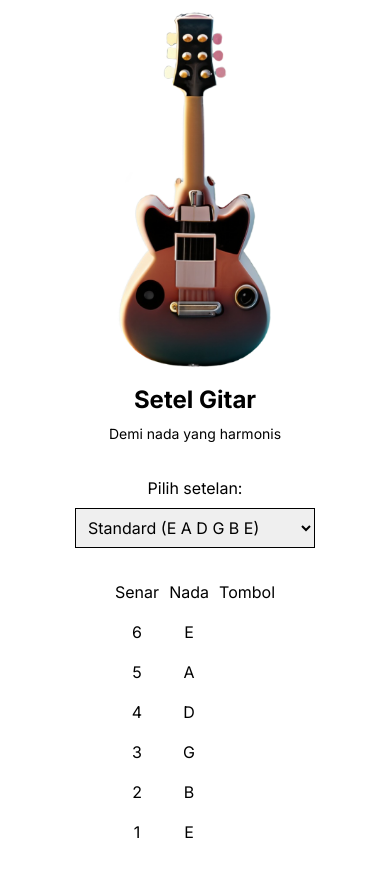
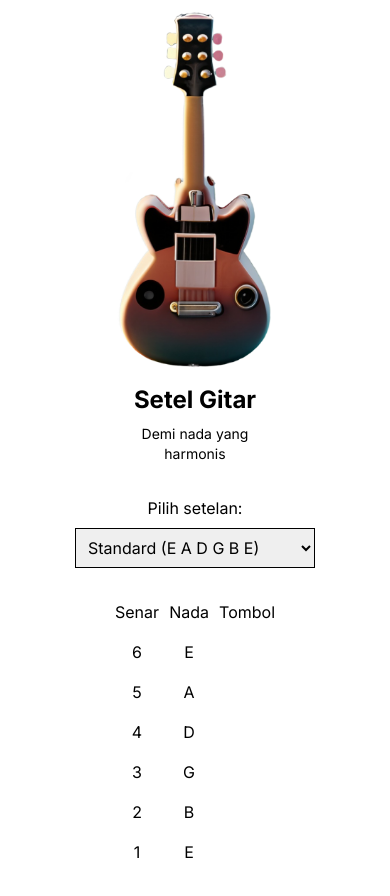
Before and after one commit to ekadk/dmgt, a Next.js app: page /setel in a window 390 px wide. Built offline with nearby package versions, Linux system fonts and the light colour scheme.

Commit message:
add: responsiveness to Setel Page

```diff
--- a/app/setel/page.tsx
+++ b/app/setel/page.tsx
@@ -1,142 +1,31 @@
-"use client";
+import Title from "@/components/Title";
+import SetelanConfig from "@/components/setel/SetelanConfig";
 
 import Image from "next/image";
-import React, { useState } from "react";
 
 export default function Setel() {
-  const [pilihan, setPilihan] = useState(0);
-
-  const gantiSetelan = (e: any) => {
-    setPilihan(e.target.value);
-  };
-  const setelan = [
-    {
-      name: "Standard (E A D G B E)",
-      notes: [
-        {
-          string: 6,
-          key: "E",
-        },
-        {
-          string: 5,
-          key: "A",
-        },
-        {
-          string: 4,
-          key: "D",
-        },
-        {
-          string: 3,
-          key: "G",
-        },
-        {
-          string: 2,
-          key: "B",
-        },
-        {
-          string: 1,
-          key: "E",
-        },
-      ],
-    },
-    {
-      name: "Drop D (D A D G B E)",
-      notes: [
-        {
-          string: 6,
-          key: "D",
-        },
-        {
-          string: 5,
-          key: "A",
-        },
-        {
-          string: 4,
-          key: "D",
-        },
-        {
-          string: 3,
-          key: "G",
-        },
-        {
-          string: 2,
-          key: "B",
-        },
-        {
-          string: 1,
-          key: "E",
-        },
-      ],
-    },
-  ];
-
   return (
     <div className="container mx-auto">
-      <div className="flex flex-col w-full">
-        <div className="flex-1">
+      <div className="flex flex-col w-full lg:flex-row lg:h-screen lg:justify-center lg:items-center">
+        <div className="flex-1 lg:flex-[2]">
           {/* Image Start */}
-          <div className="w-full aspect-square max-h-96 object-fill relative">
-            <Image src={"/images/guitar.png"} alt="home" fill className="object-contain" />
+          <div className="w-full aspect-square max-h-96 lg:max-h-full object-fill relative">
+            <Image
+              src={"/images/guitar.png"}
+              alt="home"
+              sizes="flex"
+              fill
+              className="object-contain"
+              priority={true}
+            />
           </div>
           {/* Image End */}
         </div>
-        <div className="flex-1 flex flex-col items-center gap-8">
-          {/* Title Text Start */}
-          <div className="flex flex-col justify-center items-center gap-2">
-            <h1 className="text-2xl font-bold">Setel Gitar</h1>
-            <h2 className="text-center text-sm">Demi nada yang harmonis</h2>
+        <div className="flex-1 flex lg:w-full lg:h-full justify-center items-start lg:justify-start lg:items-center">
+          <div className="flex flex-col justify-center items-center gap-8 lg:border lg:border-black lg:rounded-xl lg:p-8">
+            <Title title="Setel Gitar" subtitle="Demi nada yang harmonis" />
+            <SetelanConfig />
           </div>
-          {/* Title Text End */}
-
-          {/* Pilih Setelan Start */}
-          <div>
-            <h2 className="text-center mb-2">Pilih setelan:</h2>
-            <select
-              defaultValue={setelan[pilihan].name}
-              onChange={(e) => gantiSetelan(e)}
-              className="border border-black p-2 w-60"
-            >
-              {setelan.map((el, idx) => (
-                <option key={idx} value={idx}>
-                  {el.name}
-                </option>
-              ))}
-            </select>
-          </div>
-          {/* Pilih Setelan End */}
-
-          {/* Senar Start */}
-          <div className="w-40 flex text-center justify-between mb-8">
-            <div className="flex flex-col gap-4">
-              <div>Senar</div>
-
-              {/* Senar Row Start */}
-              {setelan[pilihan].notes.map((el, idx) => {
-                return (
-                  <div key={idx}>
-                    <p>{el.string}</p>
-                  </div>
-                );
-              })}
-              {/* Senar Row End */}
-            </div>
-            <div className="flex flex-col gap-4">
-              <div>Nada</div>
-              {/* Nada Row Start */}
-              {setelan[pilihan].notes.map((el, idx) => {
-                return (
-                  <div key={idx}>
-                    <p>{el.key}</p>
-                  </div>
-                );
-              })}
-              {/* Nada Row End */}
-            </div>
-            <div>
-              <div>Tombol</div>
-            </div>
-          </div>
-          {/* Senar End */}
         </div>
       </div>
     </div>
```
